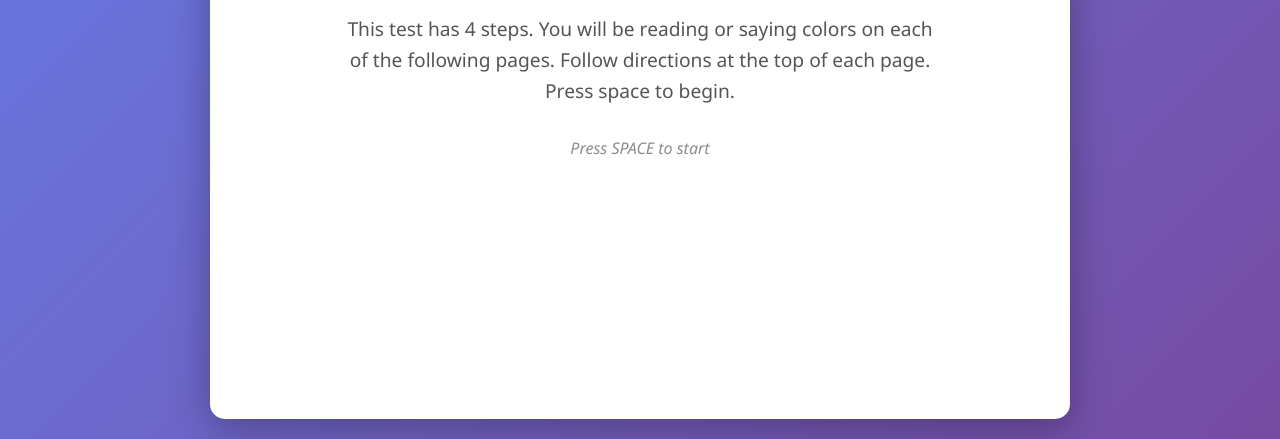
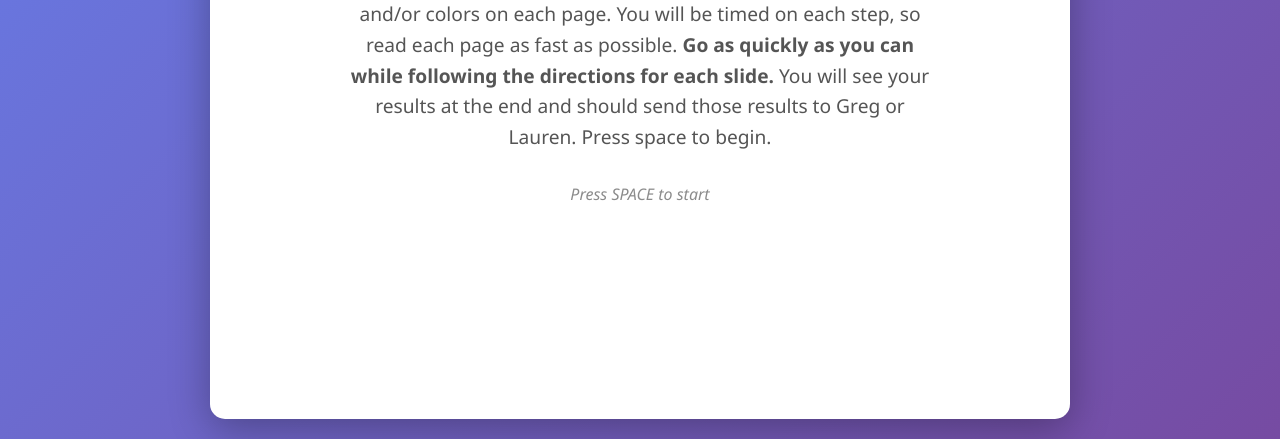
Before and after one commit to gschivley/stroop-effect, a plain HTML site: page index.html in a window 1280 px wide. Shown: the part 361-800 px from the top of the page. Drawn offline with Linux system fonts and the light colour scheme.

Commit message:
Update instructions

```diff
--- a/app.js
+++ b/app.js
@@ -2,7 +2,7 @@
 const appState = {
     currentSlide: 0,
     slides: [
-        { name: 'Stroop Effect 1.png', path: 'slides/Stroop Effect 1.png', instruction: 'Recite the ink color' },
+        { name: 'Stroop Effect 1.png', path: 'slides/Stroop Effect 1.png', instruction: 'Recite the ink color, which matches the word' },
         { name: 'Stroop Effect 2.png', path: 'slides/Stroop Effect 2.png', instruction: 'Recite the ink color, ignore the words' },
         { name: 'Stroop Effect 3.png', path: 'slides/Stroop Effect 3.png', instruction: 'Read the word, ignore the ink color' },
         { name: 'Stroop Effect 4.png', path: 'slides/Stroop Effect 4.png', instruction: 'Recite the ink color, ignore the words' }
--- a/index.html
+++ b/index.html
@@ -14,8 +14,13 @@
         <div id="landing-page" class="page active">
             <div class="page-content">
                 <h1>Stroop Effect Test</h1>
-                <p class="instructions">This test has 4 steps. You will be reading or saying colors on each of the
-                    following pages. Follow directions at the top of each page. Press space to begin.</p>
+                <p class="instructions">This test has 4 steps. You will be reciting (out loud) the words and/or colors
+                    on each page.
+                    You will be timed on each step, so read each page as fast as possible.
+                    <strong>Go as quickly as you can while following the directions for each
+                        slide.</strong> You will see your results at the end and should send those results to Greg or
+                    Lauren. Press space to begin.
+                </p>
                 <div class="spacer-hint">Press SPACE to start</div>
             </div>
         </div>
@@ -63,6 +68,7 @@
                 <div id="results-list" class="results-list">
                     <!-- Results will be populated here -->
                 </div>
+                <p>Please save your results and send them to Greg or Lauren.</p>
                 <button id="restart-button" class="restart-button">Start Again</button>
             </div>
         </div>
```
